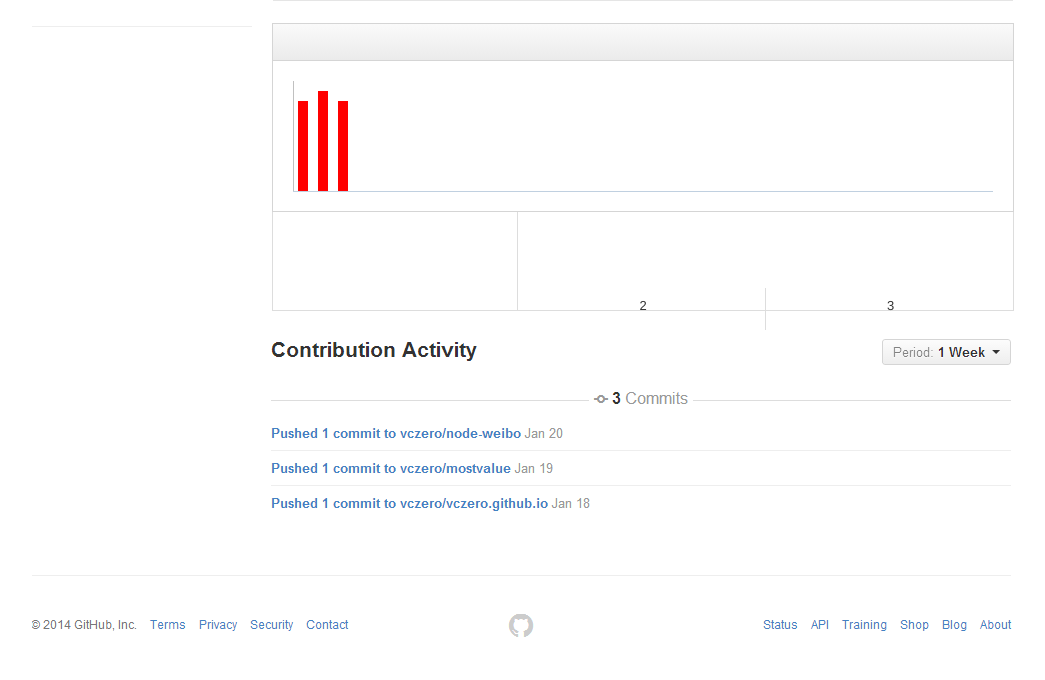
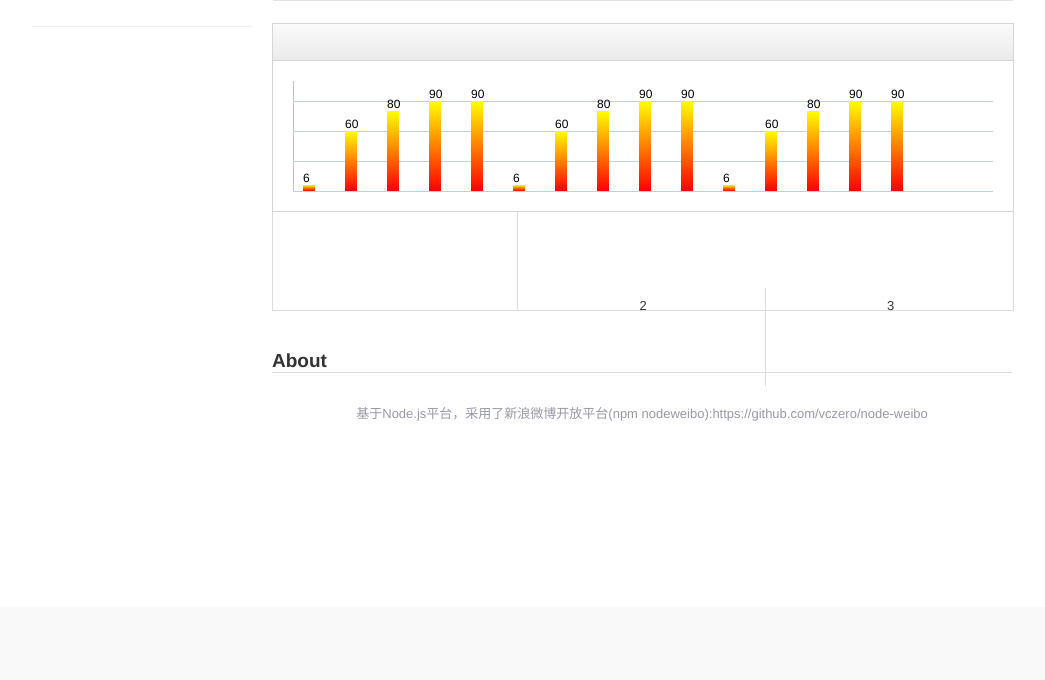
Before and after one commit to vczero/mostvalue, a Node server app: template views/index.ejs in a window 1280 px wide. Shown: the part 302-982 px from the top of the page, without its empty margins (118-1163 px from the left). After the commit the page ends 723 px from the top, so only its background shows below. Run offline with Node 20, Linux system fonts and the light colour scheme; the template is opened without the code that fills it, so the values that code supplies are empty.

Commit message:
add chart

```diff
--- a/public/javascripts/main.js
+++ b/public/javascripts/main.js
@@ -1,4 +1,89 @@
+window.onload=function(){
+    var options={
+        height:130,
+        width:700,
+        maxY:90,
+        id:'svg_chart',
+        ys:[6,60,80,90,90,6,60,80,90,90,6,60,80,90,90],
+        color:['#8BBC21','#2F7ED8','#0D233A','green','red','blue','red','green','blcak','red','blue','red','green','blcak','red']
+    };
+    drawSvgBar(options);
+};
 
+//--------------------------柱状图绘制----------------------------------
+//转屏幕坐标
+function toScreenY(maxy,y){
+    return maxy-y;
+}
+//批量转屏幕坐标
+function toBatchY(maxy,ys){
+    var newYs=[];
+    for(var i=0; i<ys.length;i++){
+        newYs.push(toScreenY(maxy,ys[i]));
+    }
+    return newYs;
+}
+//定制画布，绘制
+function drawSvgBar(options){
+    var height=options.height;//画布
+    var width=options.width;//画布
+    var maxY=options.maxY;//传入的最大值
+    var id=options.id;
+    var ys=options.ys;//传入的直角坐标系的高度值
+    var color=options.color;
+    var DIS=12;//矩形宽
+    var DIS_RECT=30;//柱状间距
+    var RATE=0.95;//转换比率
+    var svg=document.getElementById(id);
+    //批量转屏幕坐标
+    var newys;
+    var convert_new=[];
+    if(maxY<=height){
+        newys=toBatchY(height,ys);
+    }
+    else{
+        for(i=0;i<ys.length;i++){
+            convert_new.push(ys[i]*(height/maxY));
+        }
+        newys=toBatchY(height,convert_new);
+        console.log(newys);
+    }
+    for(var i=0;i<newys.length;i++){
+        var rect=document.createElementNS('http://www.w3.org/2000/svg','rect');
+        rect.setAttributeNS(null,'x',DIS_RECT*(i+1)+DIS*i);
+        rect.setAttributeNS(null,'y',newys[i]);
+        rect.setAttributeNS(null,'width',DIS);
+        rect.setAttributeNS(null,'height',maxY<=height?ys[i]:convert_new[i]);
+        rect.setAttributeNS(null, 'fill','url(#orange_red)');
+        rect.setAttributeNS(null,'stroke-width','1');
+
+        var text=document.createElementNS('http://www.w3.org/2000/svg','text');
+        text.setAttributeNS(null,'x',DIS_RECT*(i+1)+DIS*i);
+        text.setAttributeNS(null,'y',newys[i]-3);
+        text.textContent=ys[i];
+        text.setAttributeNS(null,'font-size','12');
+        text.setAttributeNS(null,'color','#2F7ED8');
+
+        svg.appendChild(text);
+        svg.appendChild(rect);
+    }
+}
+//绘制折线
+function drawPolyLine(id,point){
+    var svg=document.getElementById(id);
+    var polyline=document.createElementNS("http://www.w3.org/2000/svg",'polyline');
+
+    polyline.setAttribute('points','20,130,40,40,100,20');
+    polyline.setAttribute('fill','#FFFFFF');
+    polyline.setAttribute('stroke','#478CDB');
+    polyline.setAttribute('stroke-width','2');
+    svg.appendChild(polyline);
+}
+
+function aa(value){
+    alert(value);
+}
+//---------------------------------------------------------------------
 function header_input_click(){
     var input=document.getElementById('header_input');
     input.value='';
@@ -28,15 +113,3 @@
     var specialInfo=document.getElementById('specialInfo');
     specialInfo.style.visibility='hidden';
 }
-
-function toScreenY(maxy,y){
-    return maxy-y;
-}
-
-function toBatchY(maxy,ys){
-    var newYs=[];
-    for(var i=0; i<ys.length;i++){
-        newYs.push(toScreenY(maxy,y));
-    }
-    return newYs;
-}
--- a/views/index.ejs
+++ b/views/index.ejs
@@ -199,20 +199,18 @@
                         <div id="mainbody_right_info_chart_header" class="jianbian"></div>
                         <div>
                             <svg id="svg_chart" width="100%" height="100%">
+                                <defs>
+                                    <linearGradient id="orange_red" x1="0%" y1="0%" x2="0%" y2="100%">
+                                        <stop offset="0%" style="stop-color:rgb(255,255,0);stop-opacity:1"/>
+                                        <stop offset="100%" style="stop-color:rgb(255,0,0);stop-opacity:1"/>
+                                    </linearGradient>
+                                </defs>
                                 <path fill="none" d="M20.5 20 20.5  130" stroke="#C0C0C0" stroke-width="1" />
                                 <path fill="none" d="M20 130.5 720  130.5" stroke="#C0D0E0" stroke-width="1" />
-                                <rect fill="red" stroke-width="1" width="10" height="90" x="25" y="40"/>
-                                <rect fill="red" stroke-width="1" width="10" height="100" x="45" y="30"/>
-                                <rect fill="red" stroke-width="1" width="10" height="90" x="65" y="40"/>
+                                <path fill="none" d="M20 100.5 720  100.5" stroke="#C0D0E0" stroke-width="1" />
+                                <path fill="none" d="M20 70.5 720  70.5" stroke="#C0D0E0" stroke-width="1" />
+                                <path fill="none" d="M20 40.5 720  40.5" stroke="#C0D0E0" stroke-width="1"/>
                             </svg>
-                            <script type="text/javascript">
-                                var svg=document.getElementsByTagName('svg');
-                                var rect=document.createElement('rect');
-                                rect.setAttribute('fill','blue');
-                                rect.setAttribute('width','10');
-                                rect.setAttribute('height','90');
-                                svg.appendChild(rect);
-                            </script>
                         </div>
                     </div>
                     <div id="mainbody_right_info_chart_total">
@@ -229,8 +227,15 @@
         </div>
     </div>
     <div class="clear"></div>
-    <div style="margin-top: 30px;;height: 350px; width: 980px; margin-left:auto;margin-right:auto;">
-        <img src="../images/bottom.png"/>
+    <div style="margin-top: 10px;;height: 100px; width: 980px; margin-left:auto;margin-right:auto;">
+        <div style="margin-top: 40px;border:0;border-bottom: 1px solid #DDDDDD; width: 740px; float:right; font-size:19px;
+        font-weight: bolder">
+            About
+        </div>
+        <div class="clear"></div>
+        <div style="width: 740px;float: right; text-align: center;margin-top: 30px; color: #9999A5;">
+            基于Node.js平台，采用了新浪微博开放平台(npm nodeweibo):https://github.com/vczero/node-weibo
+        </div>
     </div>
 </form>
 </body>
```
